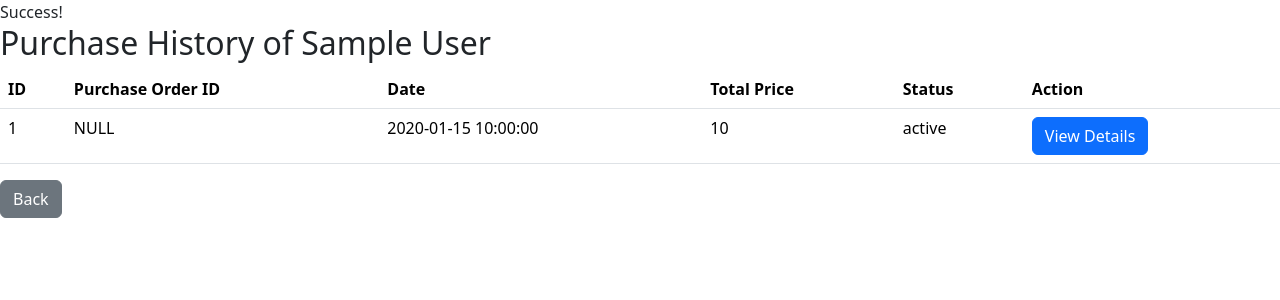
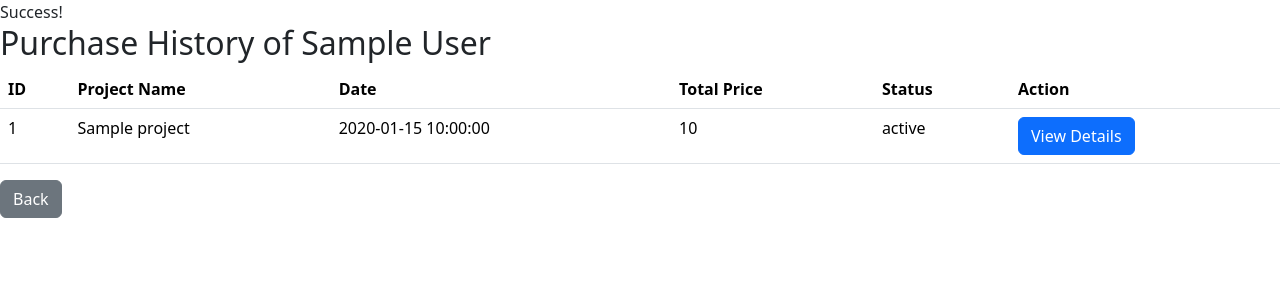
Before and after one commit to CodeAkyra/customer_to_purchase_order, a PHP site: page /view_history.php?id=1 in a window 1280 px wide. Shown: the top 300 px of the page. Run offline with PHP 8.4, Linux system fonts and the light colour scheme; tables that the repository leaves empty or names only in its code hold one stand-in row (values such as "Sample post").

Commit message:
project added to db to follow yung frontend, na fefetch narin siya, simple project page added

```diff
--- a/dashboard.php
+++ b/dashboard.php
@@ -43,6 +43,7 @@ $totalCustomers = $rowCustomers["total_customers"];
 
     <a href="inventory.php" class="btn btn-primary">Go to Inventory</a>
     <a href="index.php" class="btn btn-primary">Customer Information</a>
+    <a href="project.php" class="btn btn-primary"> Project </a>
 </body>
 
 </html>
--- a/index.php
+++ b/index.php
@@ -38,6 +38,7 @@ $result = mysqli_query($conn, $sql);
 
 <a href="inventory.php" class="btn btn-primary"> Inventory </a>
 <a href="dashboard.php" class="btn btn-primary"> Dashboard </a>
+<a href="project.php" class="btn btn-primary"> Project </a>
 
 <?php
 
--- a/inventory.php
+++ b/inventory.php
@@ -39,6 +39,7 @@ echo "</table>";
 
 <a href="index.php" class="btn btn-primary">Customer Information</a>
 <a href="dashboard.php" class="btn btn-primary"> Dashboard </a>
+<a href="project.php" class="btn btn-primary"> Project </a>
 
 <!-- Search Product -->
 <form action="" method="get">
--- a/view_history.php
+++ b/view_history.php
@@ -10,9 +10,16 @@ header("Pragma: no-cache");
 require "includes/conn.php";
 $id = $_GET["id"];
 
-$sql = "SELECT po.id, po.order_date, po.status,
+// $sql = "SELECT po.id, po.order_date, po.status,
+//         (SELECT SUM(subtotal) FROM purchase_order_items WHERE po_id = po.id) AS total_price
+//         FROM purchase_orders po WHERE customer_id = $id";
+
+$sql = "SELECT po.id, po.order_date, po.status, p.project_name,
         (SELECT SUM(subtotal) FROM purchase_order_items WHERE po_id = po.id) AS total_price
-        FROM purchase_orders po WHERE customer_id = $id";
+        FROM purchase_orders po
+        LEFT JOIN project p ON po.project_id = p.project_id
+        WHERE po.customer_id = $id";
+
 $result = mysqli_query($conn, $sql);
 ?>
 
@@ -28,7 +35,7 @@ $fetch_name = mysqli_fetch_assoc($fetch_result);
 <table class="table">
     <tr>
         <th>ID</th>
-        <th>Purchase Order ID</th>
+        <th>Project Name</th>
         <th>Date</th>
         <th>Total Price</th>
         <th>Status</th>
@@ -37,7 +44,7 @@ $fetch_name = mysqli_fetch_assoc($fetch_result);
     <?php while ($row = mysqli_fetch_assoc($result)): ?>
         <tr>
             <td><?= $row["id"] ?></td>
-            <td>NULL</td>
+            <td><?= $row["project_name"] ?></td>
             <td><?= $row["order_date"] ?></td>
             <td><?= $row["total_price"] ?></td>
             <td><?= $row["status"] ?></td>
```
Also changed, not shown: project.php (added, +23 -0 lines).
